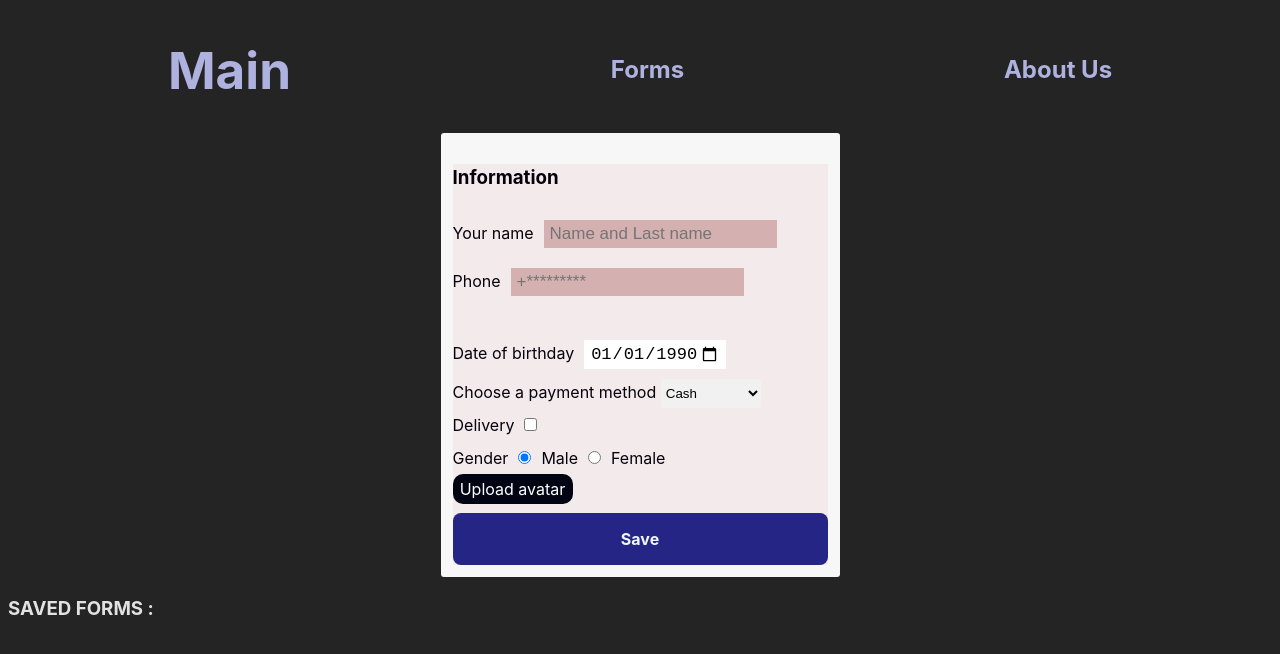
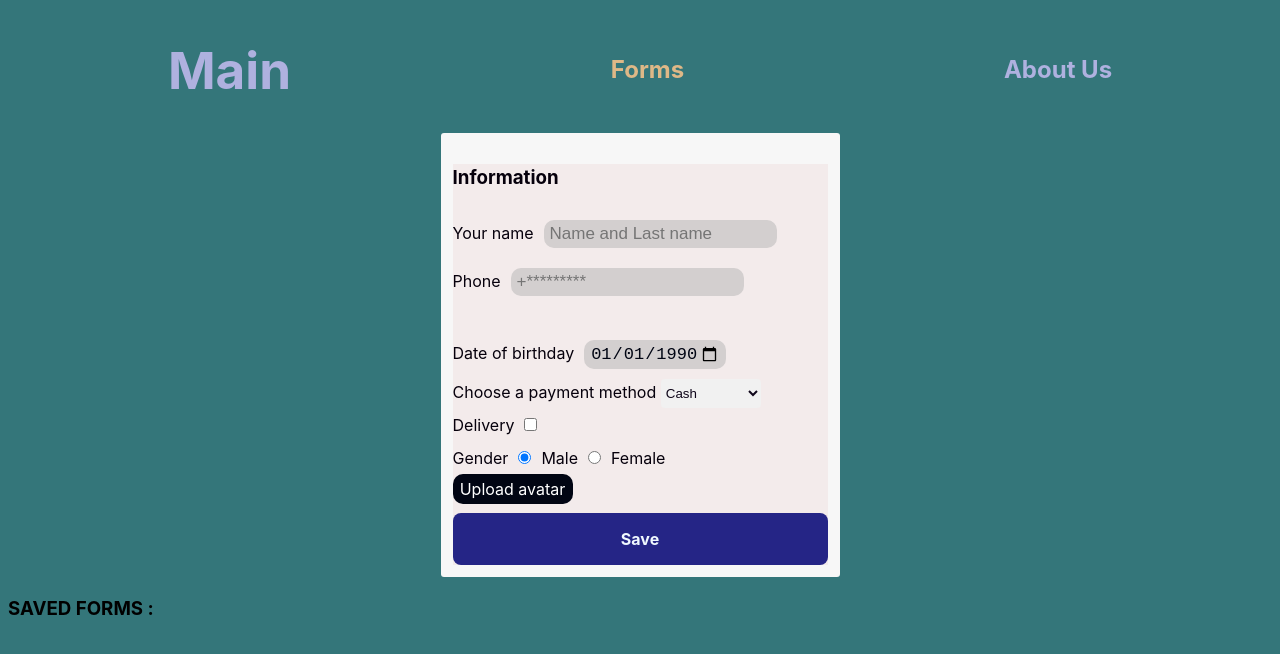
Before and after one commit to wlladislaw/rss-react, a React (Vite) app in the folder react_components/: page /forms in a window 1280 px wide. Shown: the top 654 px of the page. Built offline with nearby package versions, Linux system fonts and the light colour scheme.

Commit message:
fix: change styles, file loading

```diff
--- a/react_components/src/components/CardsList/CardsList.tsx
+++ b/react_components/src/components/CardsList/CardsList.tsx
@@ -3,29 +3,35 @@ import Card from '../Card/Card';
 import './Cards.scss';
 import { data } from '../../data';
 
-function Cards() {
+import { Data } from '../../types';
+
+function filterCards(cards: Data[], inputValue: string) {
+  const input = inputValue.toLowerCase();
+  return cards.filter((card) => {
+    const title = card.title.toLowerCase();
+    const description = card.description.toLowerCase();
+    const category = card.category.toLowerCase();
+    const price = card.price.toString();
+    return (
+      title.includes(input) ||
+      description.includes(input) ||
+      category.includes(input) ||
+      price.includes(input)
+    );
+  });
+}
+
+export default function Cards() {
   const [cards, setCards] = useState(data);
   const [inputValue, setInputValue] = useState('');
 
   useEffect(() => {
-    const inputStorage = localStorage.getItem('inputValue') || '';
-    setInputValue(inputStorage.toLowerCase());
+    const storedValue = localStorage.getItem('inputValue') || '';
+    setInputValue(storedValue);
   }, []);
 
   useEffect(() => {
-    const filtered = data.filter((card) => {
-      const title = card.title.toLowerCase();
-      const description = card.description.toLowerCase();
-      const category = card.category.toLowerCase();
-      const price = card.price.toString();
-      return (
-        title.includes(inputValue) ||
-        description.includes(inputValue) ||
-        category.includes(inputValue) ||
-        price.includes(inputValue)
-      );
-    });
-    setCards(filtered);
+    setCards(filterCards(data, inputValue));
   }, [inputValue]);
 
   return (
@@ -36,5 +42,3 @@ function Cards() {
     </div>
   );
 }
-
-export default Cards;
--- a/react_components/src/components/Form/Form.scss
+++ b/react_components/src/components/Form/Form.scss
@@ -11,13 +11,14 @@
     color: rgb(6, 0, 12);
   }
 
-  input[type=text],
-  input[type=email],
-  :focus {
-    background-color: rgb(212, 176, 176);
+  input {
+    border-radius: 10px;
+    color: #010513;
+    background-color: rgb(211, 207, 207);
   }
 
   select {
+    color: #0f061a;
     width: 100%;
     width: 100px;
     padding: 6px 1px;
@@ -35,7 +36,7 @@
     margin: 20px;
     border: #f1f1f1 solid 2px;
     width: 300px;
-    overflow-x:hidden;
+    overflow-x: hidden;
   }
 
 }
--- a/react_components/src/components/Form/Form.tsx
+++ b/react_components/src/components/Form/Form.tsx
@@ -43,7 +43,7 @@ const Form = () => {
       select,
       checkbox,
       gender: selectedRadio,
-      file: data.file[0],
+      file: data.file[0] ? URL.createObjectURL(data.file[0] as unknown as File) : '',
     };
     setForms((prevState) => [...prevState, newForm]);
     setIsSubmitted(true);
--- a/react_components/src/components/FormsList/FormsList.scss
+++ b/react_components/src/components/FormsList/FormsList.scss
@@ -2,3 +2,8 @@
   display: flex;
   flex-wrap: wrap;
 }
+.formImg{
+  width: 150px;
+  height: 150px;
+  object-fit: cover;
+}
--- a/react_components/src/components/FormsList/FormsList.tsx
+++ b/react_components/src/components/FormsList/FormsList.tsx
@@ -18,7 +18,7 @@ export default function FormsList(props: FormsListProps) {
           <p>Payment method: {el.select}</p>
           <p>Delivery: {el.checkbox ? 'need delivery' : 'without delivery'}</p>
           <p>Gender: {el.gender}</p>
-          <p>Ava: {el.file}</p>
+          <img className="formImg" src={el.file} alt={el.name} />
         </div>
       ))}
     </div>
--- a/react_components/src/components/MainPaige/MainPage.tsx
+++ b/react_components/src/components/MainPaige/MainPage.tsx
@@ -4,7 +4,7 @@ import SearchBar from '../SearchBar/SearchBar';
 export default function MainPage() {
   return (
     <div className="App">
-      <SearchBar prop={''} />
+      <SearchBar />
       <Cards />
     </div>
   );
--- a/react_components/src/components/NavBar/NavBar.tsx
+++ b/react_components/src/components/NavBar/NavBar.tsx
@@ -1,22 +1,22 @@
-import { Link } from 'react-router-dom';
+import { NavLink } from 'react-router-dom';
 
 export default function NavBar() {
   return (
     <div className="navbar">
       <div className="navbar_main">
-        <Link to="/">
+        <NavLink to="/">
           <h1>Main</h1>
-        </Link>
+        </NavLink>
       </div>
       <div className="navbar_forms">
-        <Link to="/forms">
+        <NavLink to="/forms">
           <h2>Forms</h2>
-        </Link>
+        </NavLink>
       </div>
       <div className="navbar_aboutUs">
-        <Link to="/about_us">
+        <NavLink to="/about_us">
           <h2>About Us</h2>
-        </Link>
+        </NavLink>
       </div>
     </div>
   );
--- a/react_components/src/components/SearchBar/SearchBar.tsx
+++ b/react_components/src/components/SearchBar/SearchBar.tsx
@@ -1,10 +1,6 @@
 import React, { useEffect, useState } from 'react';
 
-interface Props {
-  prop: string;
-}
-
-const SearchBar: React.FC<Props> = () => {
+const SearchBar = () => {
   const [input, setInput] = useState<string>(() => localStorage.getItem('inputValue') || '');
 
   useEffect(() => {
--- a/react_components/src/styles/index.scss
+++ b/react_components/src/styles/index.scss
@@ -1,12 +1,11 @@
-
 :root {
   font-family: Inter, system-ui, Avenir, Helvetica, Arial, sans-serif;
   line-height: 1.5;
   font-weight: 400;
 
   color-scheme: light dark;
-  color: rgba(255, 255, 255, 0.87);
-  background-color: #242424;
+
+  background-color: #34767a;
 
   font-synthesis: none;
   text-rendering: optimizeLegibility;
@@ -20,6 +19,7 @@ a {
   color: #afb1df;
   text-decoration: inherit;
 }
+
 a:hover {
   color: #535bf2;
 }
@@ -49,8 +49,14 @@ button:focus,
 button:focus-visible {
   outline: 4px auto -webkit-focus-ring-color;
 }
+
 .navbar {
   display: flex;
   justify-content: space-around;
   place-items: center;
 }
+
+.active {
+  color: burlywood;
+  cursor: default
+}
```
Also changed, not shown: 1 other file (tests, documents, lock files or other folders).
